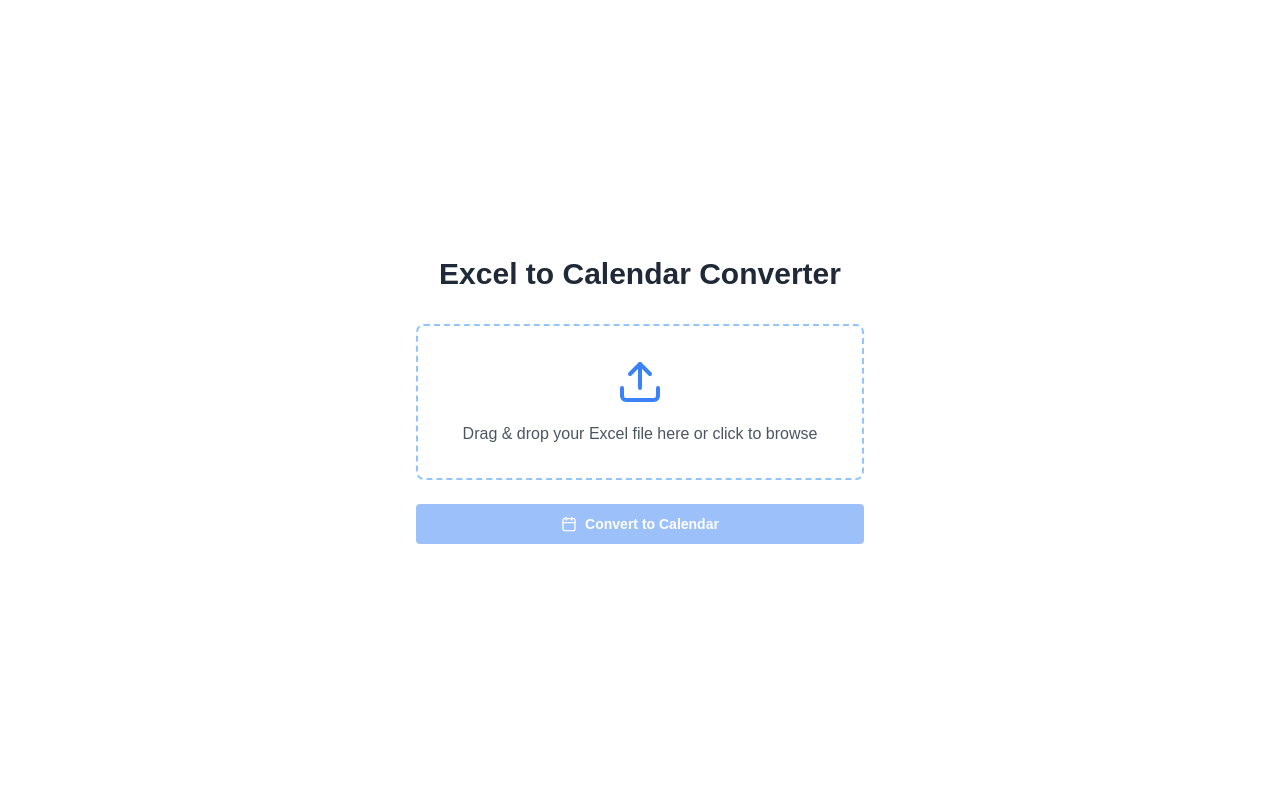
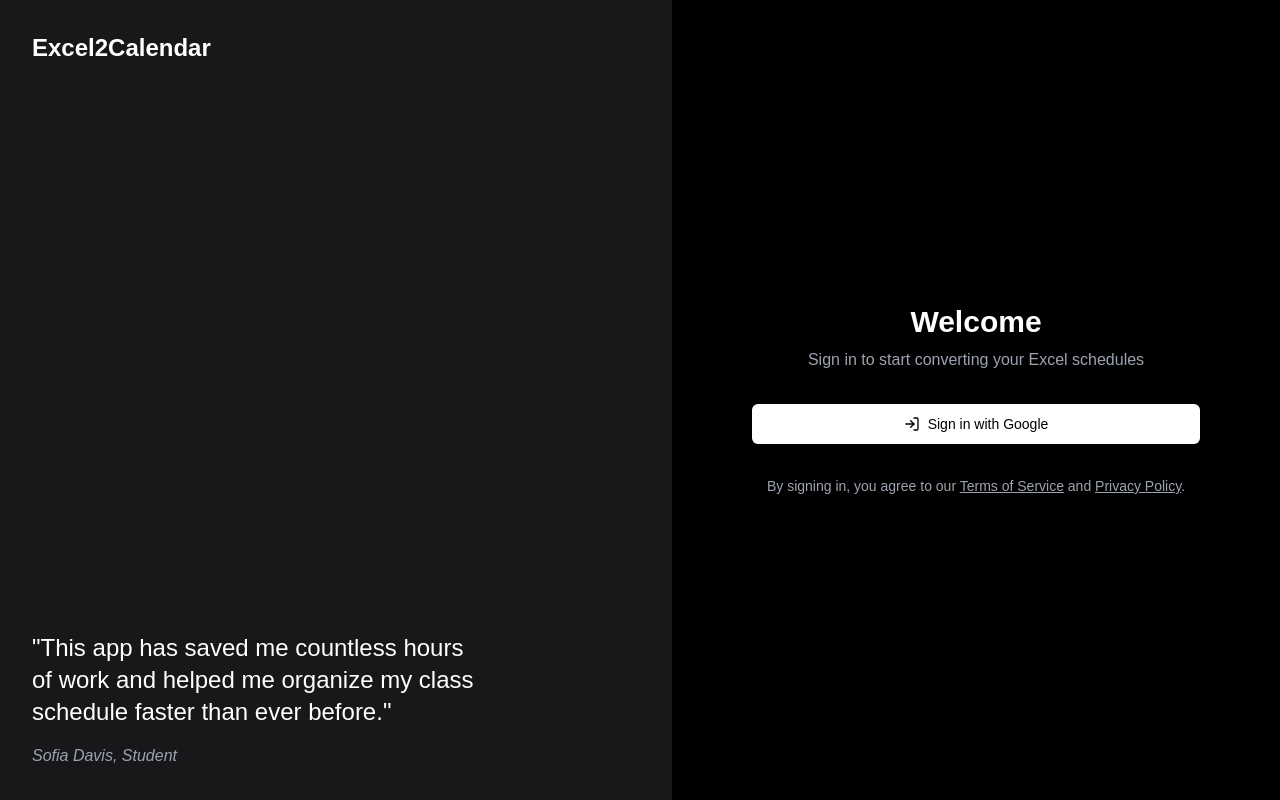
Before and after one commit to ize202/my-calendar-app, a Next.js app: page / in a window 1280 px wide. Built offline with nearby package versions, Linux system fonts and the light colour scheme.

Commit message:
updated auth page bg color

```diff
--- /dev/null
+++ b/src/app/converter/page.js
@@ -0,0 +1,13 @@
+import ExcelToCalendar from '../components/ExcelToCalendar';
+
+export const metadata = {
+  title: 'Excel to Google Calendar Converter',
+};
+
+export default function ConverterPage() {
+  return (
+    <div>
+      <ExcelToCalendar />
+    </div>
+  );
+}
--- a/src/app/page.js
+++ b/src/app/page.js
@@ -1,13 +1,5 @@
-import ExcelToCalendar from './components/ExcelToCalendar';
-
-export const metadata = {
-  title: 'Excel to Google Calendar Converter',
-};
+import { AuthPageJs } from '@/components/auth-page';
 
 export default function Home() {
-  return (
-    <div>
-      <ExcelToCalendar />
-    </div>
-  );
+  return <AuthPageJs />;
 }
--- a/src/components/auth-page.js
+++ b/src/components/auth-page.js
@@ -2,19 +2,24 @@
 
 import { LogIn } from "lucide-react"
 import Link from "next/link"
+import { useRouter } from 'next/navigation';
 
 import { Button } from "@/components/ui/button"
 
 export function AuthPageJs() {
+  const router = useRouter();
+
   const handleGoogleSignIn = () => {
     // Handle Google Sign In here
-    console.log("Signing in with Google")
+    console.log("Signing in with Google");
+    // After successful sign-in, redirect to the converter page
+    router.push('/converter');
   }
 
   return (
-    (<div className="flex min-h-screen bg-black text-white">
+    <div className="flex min-h-screen">
       {/* Left Panel */}
-      <div className="flex-1 flex flex-col justify-between p-8">
+      <div className="flex-1 flex flex-col justify-between p-8 bg-[#18181b] text-white">
         <div>
           <span className="text-2xl font-semibold">Excel2Calendar</span>
         </div>
@@ -26,7 +31,7 @@ export function AuthPageJs() {
         </div>
       </div>
       {/* Right Panel */}
-      <div className="flex-1 flex items-center justify-center">
+      <div className="flex-1 flex items-center justify-center bg-black text-white">
         <div className="w-full max-w-md space-y-8">
           <div className="text-center">
             <h2 className="text-3xl font-bold">Welcome</h2>
@@ -53,6 +58,6 @@ export function AuthPageJs() {
           </p>
         </div>
       </div>
-    </div>)
+    </div>
   );
 }
```
Also changed, not shown: 1 other file (tests, documents, lock files or other folders).
